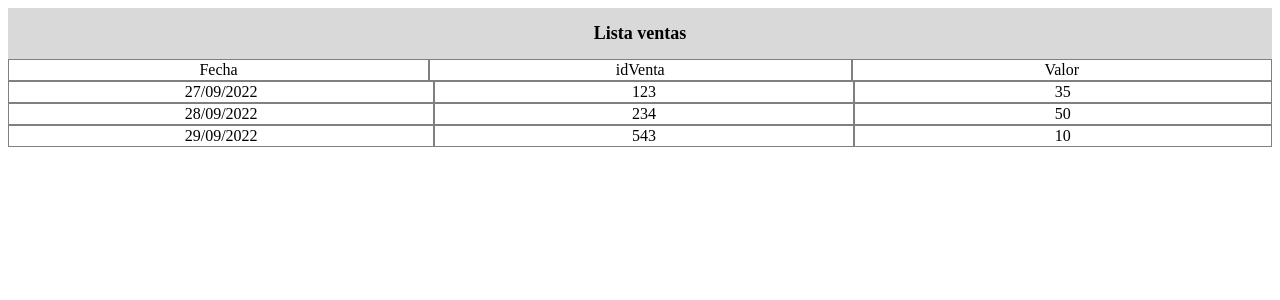
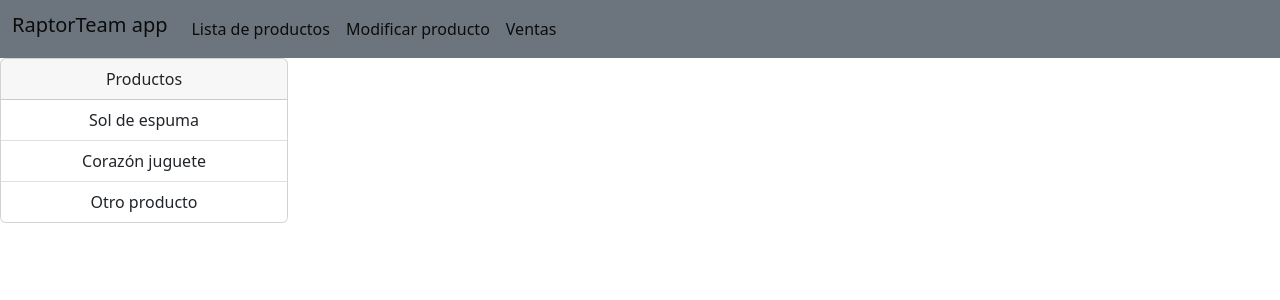
Before and after one commit to diegocetina/raptorTeam, a React (Create React App) app in the folder rapp1/: page /Modificar in a window 1280 px wide. Shown: the top 300 px of the page. Built offline with nearby package versions, Linux system fonts and the light colour scheme.

Commit message:
actualización con navbar funcional

```diff
--- a/rapp1/package.json
+++ b/rapp1/package.json
@@ -6,8 +6,12 @@
     "@testing-library/jest-dom": "^5.16.5",
     "@testing-library/react": "^13.4.0",
     "@testing-library/user-event": "^13.5.0",
+    "bootstrap": "^5.2.2",
+    "jquery": "^3.6.1",
     "react": "^18.2.0",
+    "react-bootstrap": "^2.5.0",
     "react-dom": "^18.2.0",
+    "react-router-dom": "^6.4.2",
     "react-scripts": "5.0.1",
     "web-vitals": "^2.1.4"
   },
--- a/rapp1/public/index.html
+++ b/rapp1/public/index.html
@@ -15,12 +15,29 @@
       user's mobile device or desktop. See https://developers.google.com/web/fundamentals/web-app-manifest/
     -->
     <link rel="manifest" href="%PUBLIC_URL%/manifest.json" />
+    <!--
+      Notice the use of %PUBLIC_URL% in the tags above.
+      It will be replaced with the URL of the `public` folder during the build.
+      Only files inside the `public` folder can be referenced from the HTML.
 
-    <title>raptorTeam</title>
+      Unlike "/favicon.ico" or "favicon.ico", "%PUBLIC_URL%/favicon.ico" will
+      work correctly both with client-side routing and a non-root public URL.
+      Learn how to configure a non-root public URL by running `npm run build`.
+    -->
+    <title>React App</title>
   </head>
   <body>
     <noscript>You need to enable JavaScript to run this app.</noscript>
     <div id="root"></div>
+    <!--
+      This HTML file is a template.
+      If you open it directly in the browser, you will see an empty page.
 
+      You can add webfonts, meta tags, or analytics to this file.
+      The build step will place the bundled scripts into the <body> tag.
+
+      To begin the development, run `npm start` or `yarn start`.
+      To create a production bundle, use `npm run build` or `yarn build`.
+    -->
   </body>
 </html>
--- a/rapp1/src/App.js
+++ b/rapp1/src/App.js
@@ -1,10 +1,23 @@
-import { Ventas } from "./components/Ventas.js";
+import { BrowserRouter, Route, Routes} from "react-router-dom"
+import './styles/style.css';
+import { HomePageHeader } from "./components/NavBar";
+import { Ventas } from "./components/Ventas";
+import { ModProd } from "./components/ModProd";
+import { Home } from "./components/Home";
 
-export function App() {
+function App() {
+  return (
+    <BrowserRouter>
+      <div className="App">
+        <HomePageHeader/>
+        <Routes>
+          <Route index element={<Home/>}/>
+          <Route path="/ventas" element={<Ventas/>}></Route>
+          <Route path="/Modificar" element={<ModProd/>}></Route>
+        </Routes>
+      </div>
+    </BrowserRouter>
+  );
+}
 
-    return (
-    <div className="App">
-      <Ventas />
-    </div>);
-
-}
+export default App;
--- /dev/null
+++ b/rapp1/src/components/Home.js
@@ -0,0 +1,11 @@
+
+export const Home = () => {
+    return(
+        <div>
+            <h1>Bienvenido a la app de raptorTeam</h1>
+            <h2>Escoja su rol</h2>
+            <p>administrador</p>
+            <p>cliente</p>
+        </div>
+    )
+}
--- /dev/null
+++ b/rapp1/src/components/ModProd.js
@@ -0,0 +1,15 @@
+import "../styles/style.css"
+export const ModProd = () =>{
+    return (
+        <div className="card" >
+            <div className="card-header">
+                Productos
+            </div>
+            <ul className="list-group list-group-flush">
+                <li className="list-group-item">Sol de espuma</li>
+                <li className="list-group-item">Corazón juguete</li>
+                <li className="list-group-item">Otro producto</li>
+            </ul>
+            </div>
+    )
+}
--- /dev/null
+++ b/rapp1/src/components/NavBar.js
@@ -0,0 +1,31 @@
+import "../styles/style.css";
+import { Link } from "react-router-dom";
+
+export const HomePageHeader = () => {
+  return (
+    <nav className="navbar navbar-expand-lg bg-secondary">
+      <div className="container-fluid">
+        <h1 className="navbar-brand">RaptorTeam app</h1>
+        <div className="collapse navbar-collapse" id="navbarNav">
+          <ul className="navbar-nav">
+            <li className="nav-item">
+              <nav>
+                <Link to="/listProd" class="nav-link active">Lista de productos</Link>
+              </nav>
+            </li>
+            <li className="nav-item">
+              <nav>
+                <Link to="/modificar" class="nav-link active">Modificar producto</Link>
+              </nav>
+            </li>
+            <li className="nav-item">
+              <nav>
+                <Link to="/ventas" class="nav-link active">Ventas</Link>
+              </nav>
+            </li>
+          </ul>
+        </div>
+      </div>
+    </nav>
+  );
+};
--- a/rapp1/src/components/Ventas.js
+++ b/rapp1/src/components/Ventas.js
@@ -1,15 +1,17 @@
-import "../styles/app.css";
+import "../styles/style.css";
 import { listVentas } from "../Data/VentasData.js";
+
+
+
 export const Ventas = () => {
   return (
     <>
-      <HomePageHeader />
+
       <div className="tabla-ventas">
-      <TabHeader/>
+        <TabHeader />
         {listVentas.map((data, key) => {
           return (
             <div key={key}>
-
               <Venta
                 key={key}
                 fecha={data.fecha}
@@ -24,16 +26,8 @@ export const Ventas = () => {
   );
 };
 
-const HomePageHeader = () => {
+const TabHeader = () => {
   return (
-    <header className="header">
-      <h2>Lista ventas</h2>
-    </header>
-  );
-};
-
-const TabHeader = () =>{
-    return(
     <thead>
       <tr>
         <td>Fecha</td>
@@ -42,7 +36,7 @@ const TabHeader = () =>{
       </tr>
     </thead>
   );
-}
+};
 
 const Venta = ({ fecha, idVenta, valor }) => {
   if (!fecha) return <div />;
--- a/rapp1/src/index.js
+++ b/rapp1/src/index.js
@@ -1,8 +1,11 @@
 import React from 'react';
-import ReactDOM from 'react-dom';
-
-import { App} from "./App.js"
-
+import ReactDOM from 'react-dom/client';
+import './styles/style.css';
+import App from './App';
+import reportWebVitals from './reportWebVitals';
+import "bootstrap/dist/js/bootstrap";
+import "bootstrap/dist/css/bootstrap.css";
+import "jquery";
 
 const root = ReactDOM.createRoot(document.getElementById('root'));
 root.render(
@@ -10,3 +13,8 @@ root.render(
     <App />
   </React.StrictMode>
 );
+
+// If you want to start measuring performance in your app, pass a function
+// to log results (for example: reportWebVitals(console.log))
+// or send to an analytics endpoint. Learn more: https://bit.ly/CRA-vitals
+reportWebVitals();
--- /dev/null
+++ b/rapp1/src/reportWebVitals.js
@@ -0,0 +1,13 @@
+const reportWebVitals = onPerfEntry => {
+  if (onPerfEntry && onPerfEntry instanceof Function) {
+    import('web-vitals').then(({ getCLS, getFID, getFCP, getLCP, getTTFB }) => {
+      getCLS(onPerfEntry);
+      getFID(onPerfEntry);
+      getFCP(onPerfEntry);
+      getLCP(onPerfEntry);
+      getTTFB(onPerfEntry);
+    });
+  }
+};
+
+export default reportWebVitals;
--- a/rapp1/src/styles/app.css
+++ b/rapp1/src/styles/style.css
@@ -1,7 +1,9 @@
 .App {
     text-align: center;
   }
-
+.highlight{
+  background-color: gray;
+}
   .stock-container {
     padding-left: 3em;
     padding-right: 3em;
@@ -26,3 +28,6 @@
     border: 1px solid gray;
     width: 30em;
   }
+  .card {
+    width: 18rem;
+  }
```
Also changed, not shown: rapp1/src/Data/VentasData.js (indentation only), 2 other files (tests, documents, lock files or other folders). Lines whose indentation alone changed are shown as unchanged.
